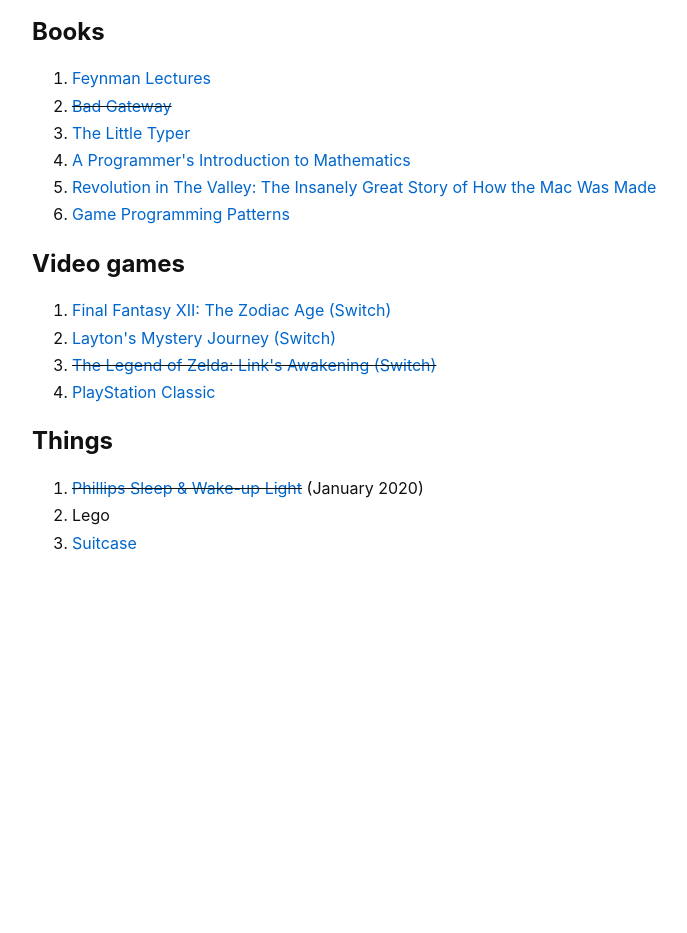
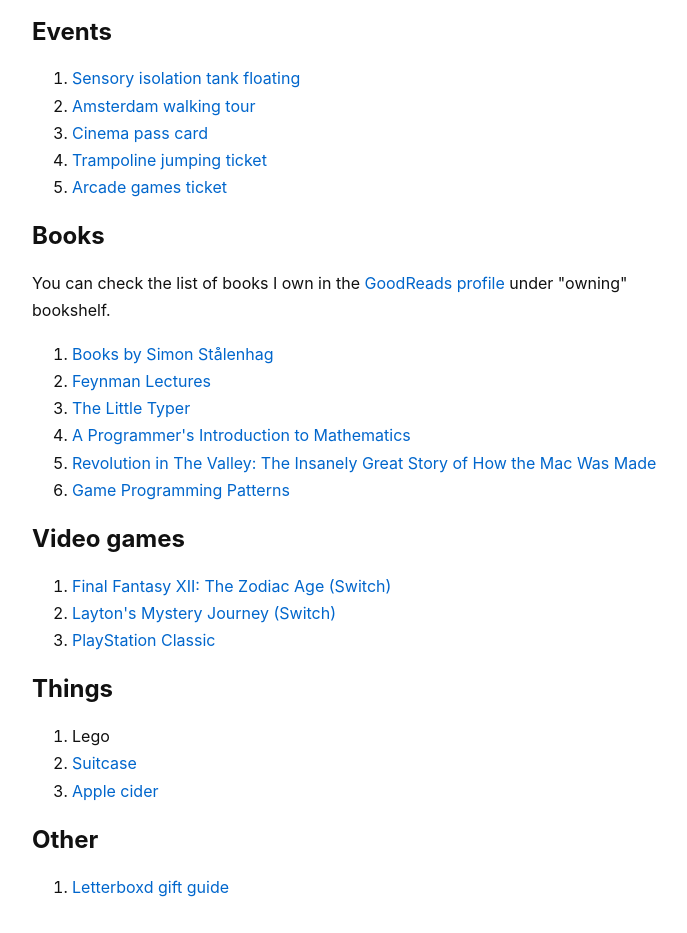
Before and after one commit to agentcooper/agentcooper.io, an Eleventy site: page pages/Wishlist.md in a window 1280 px wide. Shown: the part 196-1129 px from the top of the page, without its empty margins (288-975 px from the left). Before the commit the page ends 800 px from the top, so only its background shows below. Built offline with nearby package versions, Linux system fonts and the light colour scheme; Eleventy itself is replaced by a stand-in of ours; files that its build step writes are made by us from their sources; what eleventy-plugin-git-commit-date would draw is missing.

Commit message:
Update Wishlist.md

```diff
--- a/pages/Wishlist.md
+++ b/pages/Wishlist.md
@@ -4,10 +4,20 @@
 
 In no particular order.
 
+## Events
+
+1. [Sensory isolation tank floating](https://www.koanfloat.nl/koan-float-giftcard/?lang=en)
+2. [Amsterdam walking tour](https://amsterdammer.ru/contact)
+3. [Cinema pass card](https://www.cineville.nl/en/card)
+4. [Trampoline jumping ticket](https://jumpsquare.com/nl/amsterdam/cadeaubon)
+5. [Arcade games ticket](https://store.blastgalaxy.nl/product/gift-card/)
+
 ## Books
 
-1. [Feynman Lectures](https://www.amazon.de/dp/0465023827)
-2. ~~[Bad Gateway](https://www.amazon.de/dp/1683962079)~~
+You can check the list of books I own in the [GoodReads profile](https://www.goodreads.com/review/list/4207679-artem?shelf=owning) under "owning" bookshelf.
+
+1. [Books by Simon Stålenhag](https://www.amazon.com/s?i=stripbooks&rh=p_27%3ASimon+Stålenhag&s=relevancerank&text=Simon+Stålenhag)
+2. [Feynman Lectures](https://www.amazon.de/dp/0465023827)
 3. [The Little Typer](https://mitpress.mit.edu/books/little-typer)
 4. [A Programmer's Introduction to Mathematics](https://pimbook.org/)
 5. [Revolution in The Valley: The Insanely Great Story of How the Mac Was Made](https://www.amazon.com/gp/product/0596007191)
@@ -17,11 +27,14 @@
 
 1. [Final Fantasy XII: The Zodiac Age (Switch)](https://www.amazon.de/dp/B07MCW5S7R)
 2. [Layton's Mystery Journey (Switch)](https://www.bol.com/nl/p/layton-s-mystery-journey-katrielle-miljonairscomplot-deluxe-edition-switch/9200000115890979/)
-3. ~~[The Legend of Zelda: Link's Awakening (Switch)](https://www.amazon.de/dp/B07NW5FXTK)~~
-4. [PlayStation Classic](https://www.playstation.com/en-us/explore/playstation-classic/)
+3. [PlayStation Classic](https://www.playstation.com/en-us/explore/playstation-classic/)
 
 ## Things
 
-1. ~~[Phillips Sleep & Wake-up Light](https://www.philips.nl/c-m-pe/lichttherapie/sleep-wake-up-light/alle)~~ (January 2020)
-2. Lego
-3. [Suitcase](https://www.awaytravel.com/eu/en/suitcases/bigger-carry-on/brick)
+1. Lego
+2. [Suitcase](https://www.awaytravel.com/eu/en/suitcases/bigger-carry-on/brick)
+3. [Apple cider](https://appelsenperen.amsterdam/webshop/)
+
+## Other
+
+1. [Letterboxd gift guide](https://letterboxd.com/gift-guide/)
```
